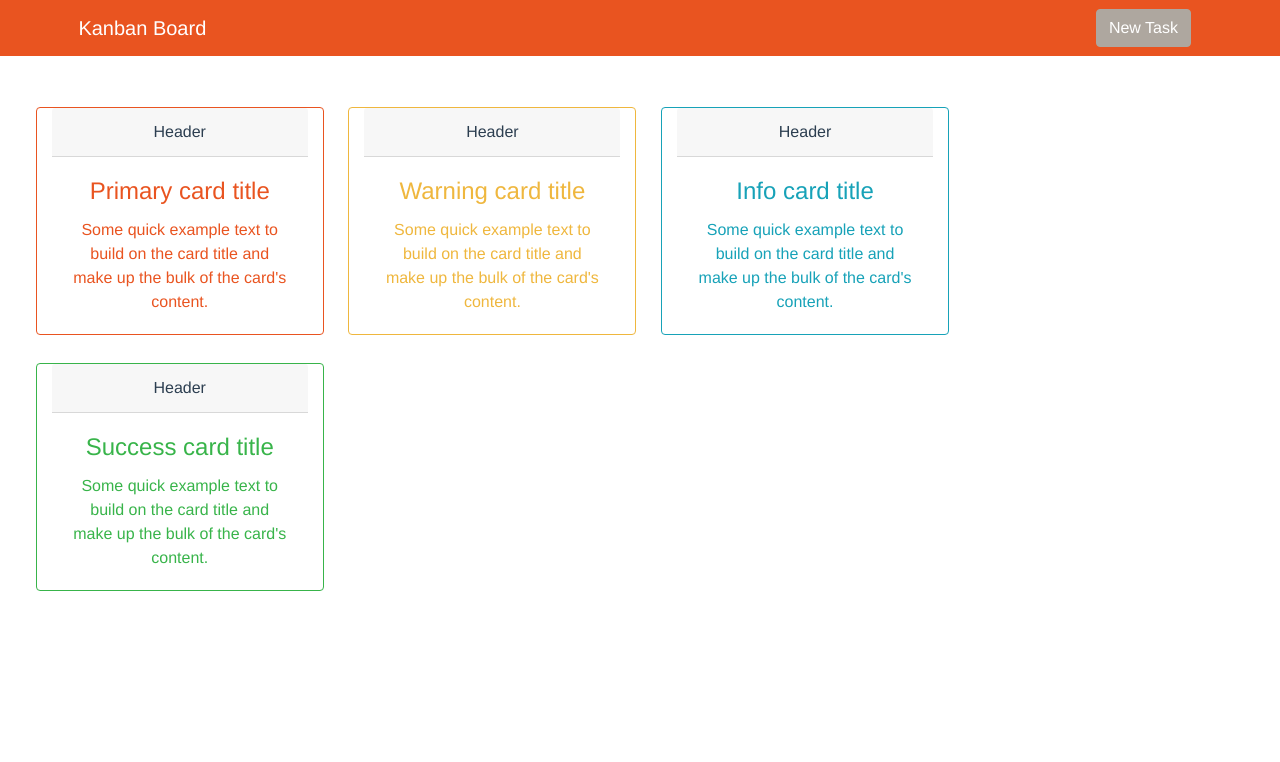
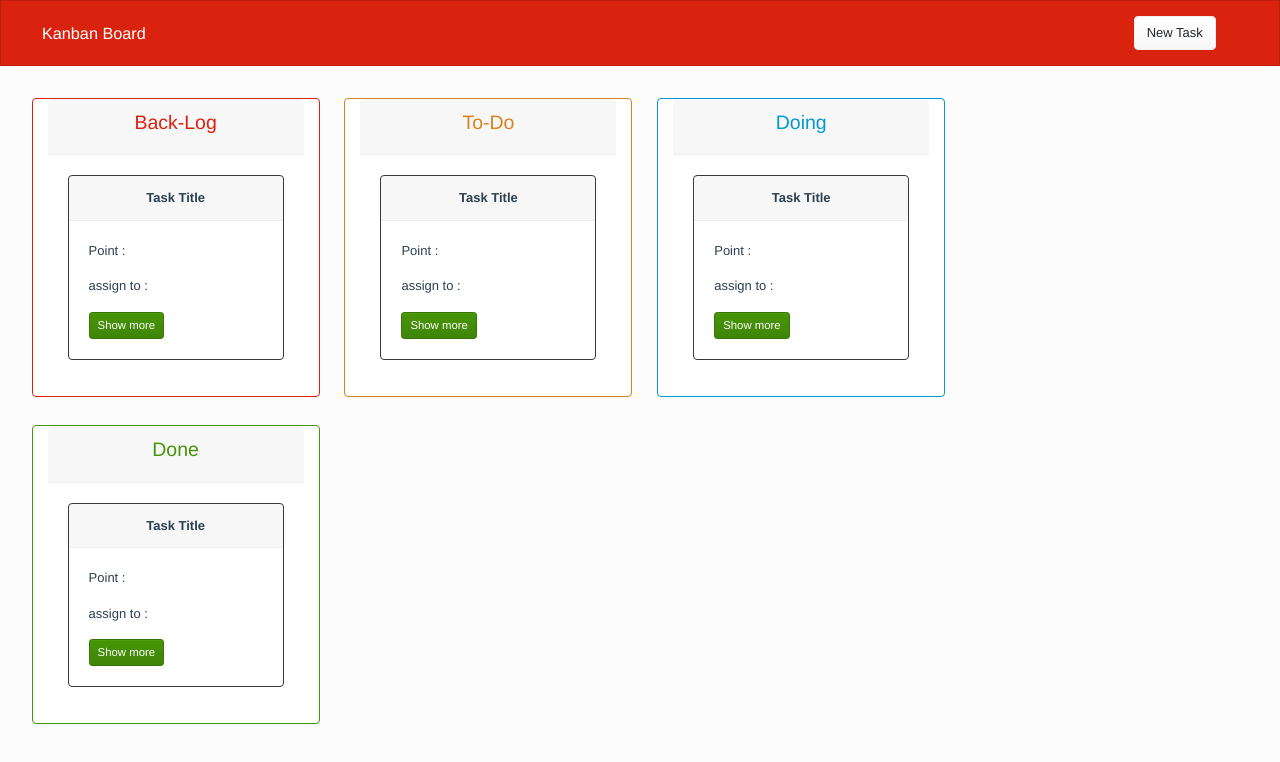
Before and after one commit to angrha/kanban-mapan-kapan, a Vue app: page / in a window 1280 px wide. Shown: the top 762 px of the page. Built offline with nearby package versions, Linux system fonts and the light colour scheme; what vuefire would draw is missing.

Commit message:
add card template

```diff
--- a/index.html
+++ b/index.html
@@ -3,7 +3,7 @@
   <head>
     <meta charset="utf-8">
     <meta name="viewport" content="width=device-width,initial-scale=1.0">
-    <link rel="stylesheet" href="https://bootswatch.com/4/united/bootstrap.min.css">
+    <link rel="stylesheet" href="https://bootswatch.com/4/simplex/bootstrap.min.css">
     <title>kanban-mapan-kapan</title>
   </head>
   <body>
--- a/src/components/TaskCard.vue
+++ b/src/components/TaskCard.vue
@@ -1,37 +1,11 @@
 <template>
   <div>
-    <div class="row">
-      <!-- back-log -->
-      <div class="card border-primary mb-3 col-md-3" style="max-width: 18rem; margin: 1%;">
-        <div class="card-header">Header</div>
-        <div class="card-body text-primary">
-          <h4 class="card-title">Primary card title</h4>
-          <p class="card-text">Some quick example text to build on the card title and make up the bulk of the card's content.</p>
-        </div>
-      </div>
-      <!-- todo -->
-      <div class="card border-warning mb-3 col-md-3" style="max-width: 18rem; margin: 1%;">
-        <div class="card-header">Header</div>
-        <div class="card-body text-warning">
-          <h4 class="card-title">Warning card title</h4>
-          <p class="card-text">Some quick example text to build on the card title and make up the bulk of the card's content.</p>
-        </div>
-      </div>
-      <!-- doing -->
-      <div class="card border-info mb-3 col-md-3" style="max-width: 18rem; margin: 1%;">
-        <div class="card-header">Header</div>
-        <div class="card-body text-info">
-          <h4 class="card-title">Info card title</h4>
-          <p class="card-text">Some quick example text to build on the card title and make up the bulk of the card's content.</p>
-        </div>
-      </div>
-      <!-- done -->
-      <div class="card border-success mb-3 col-md-3" style="max-width: 18rem; margin: 1%;">
-        <div class="card-header">Header</div>
-        <div class="card-body text-success">
-          <h4 class="card-title">Success card title</h4>
-          <p class="card-text">Some quick example text to build on the card title and make up the bulk of the card's content.</p>
-        </div>
+    <div class="card border-dark mb-3" style="max-width: 14rem; margin: auto;">
+      <div class="card-header"> <b>Task Title</b></div>
+      <div class="card-body" style="text-align: left;">
+        <p> Point : </p>
+        <p> assign to : </p>
+        <button type="button" class="btn btn-success btn-sm">Show more</button>
       </div>
     </div>
   </div>
--- a/src/components/Tasks.vue
+++ b/src/components/Tasks.vue
@@ -1,17 +1,17 @@
 <template>
   <div>
     <nav class="navbar navbar-expand-lg navbar-dark bg-primary">
-      <a class="navbar-brand" style="margin-left: 5%;" href="#">Kanban Board</a>
+      <a class="navbar-brand" style="margin-left: 2%;" href="#">Kanban Board</a>
       <button class="navbar-toggler" type="button" data-toggle="collapse" data-target="#navbarColor01" aria-controls="navbarColor01" aria-expanded="false" aria-label="Toggle navigation" style="">
         <span class="navbar-toggler-icon"></span>
       </button>
-      <div style="margin-left: 70%;">
+      <div style="margin-left: 78%;">
           <button type="button" @click="modal" class="btn btn-secondary my-2 my-sm-0" data-toggle="modal" data-target="#myModal">New Task</button>
       </div>
     </nav>
 
      <!-- modal -->
-    <div v-if="isModal" class="row" >
+    <div v-if="isModal">
         <legend> New Task</legend>
       <div  class="col-md-6 col-md-offset-4" style="margin: auto;">
         <form class="form-horizontal" role="form">
@@ -46,8 +46,8 @@
             <div class="form-group">
               <div class="col-sm-offset-2 col-sm-10">
                 <div class="pull-right" style="float: right;">
-                  <button type="submit" class="btn btn-default" @click="cancel">Cancel</button>
-                  <button @click="submitTask" type="submit" class="btn btn-primary">Save</button>
+                  <button type="submit" class="btn btn-primary" @click="cancel">Cancel</button>
+                  <button @click="submitTask" type="submit" class="btn btn-success">Save</button>
                 </div>
               </div>
             </div>
@@ -58,7 +58,36 @@
     </div><!-- /.row -->
 
     <!-- cards -->
-    <TaskCard style="margin: 3%;"/>
+    <div class="row" style="margin: 1.5%;">
+      <!-- back-log -->
+      <div class="card border-primary mb-3 col-md-3" style="max-width: 18rem; margin: 1%;">
+        <div class="card-header text-primary"><h4> Back-Log</h4></div>
+        <div class="card-body">
+          <TaskCard/>
+        </div>
+      </div>
+      <!-- todo -->
+      <div class="card border-warning mb-3 col-md-3" style="max-width: 18rem; margin: 1%;">
+        <div class="card-header text-warning"><h4>To-Do</h4></div>
+        <div class="card-body">
+         <TaskCard/>
+        </div>
+      </div>
+      <!-- doing -->
+      <div class="card border-info mb-3 col-md-3" style="max-width: 18rem; margin: 1%;">
+        <div class="card-header text-info"><h4>Doing</h4></div>
+        <div class="card-body">
+          <TaskCard/>
+        </div>
+      </div>
+      <!-- done -->
+      <div class="card border-success mb-3 col-md-3" style="max-width: 18rem; margin: 1%;">
+        <div class="card-header text-success"><h4>Done</h4></div>
+        <div class="card-body">
+          <TaskCard/>
+        </div>
+      </div>
+    </div>
   </div>
 </template>
 
@@ -86,7 +115,7 @@ export default {
   },
   methods: {
     modal () {
-      this.isModal = true
+      this.isModal = !this.isModal
     },
     cancel () {
       this.isModal = false
```
